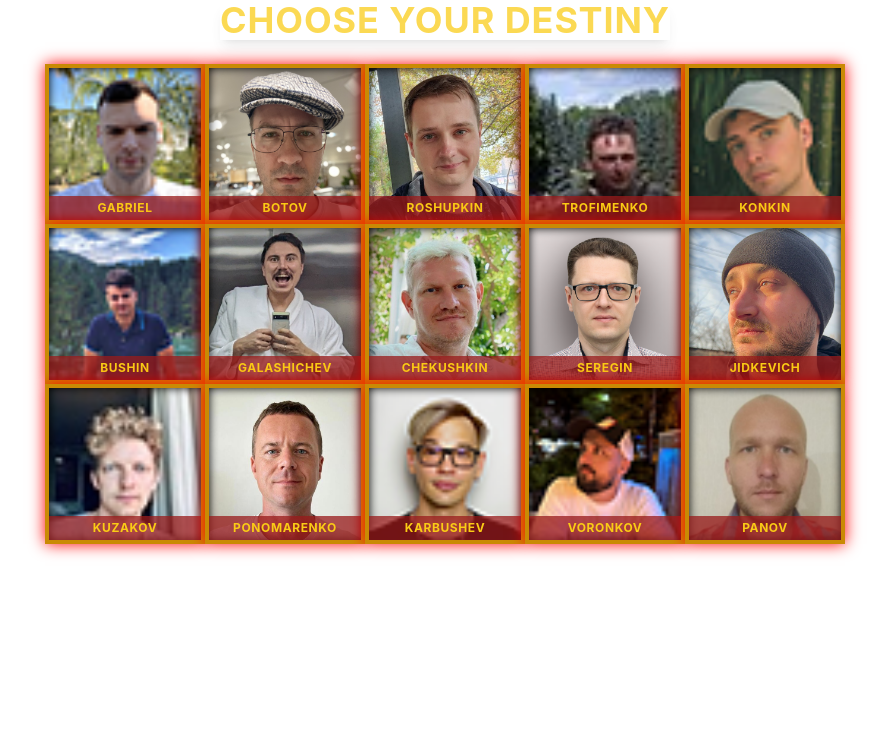
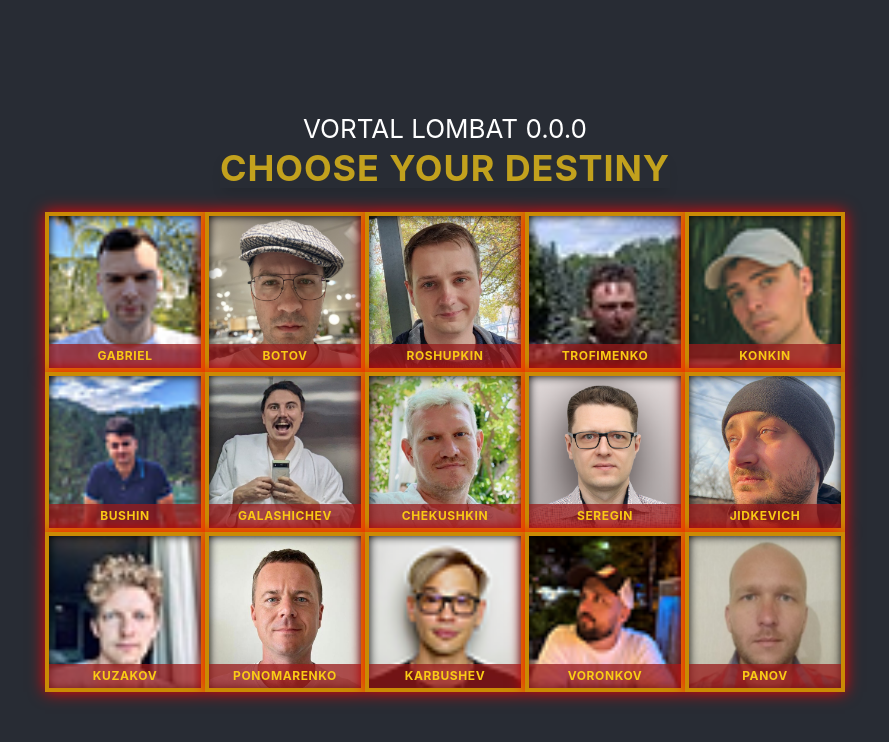
Before and after one commit to iseekyouu/vortal-lombat, a React (Create React App) app in the folder client/: page / in a window 1280 px wide. Shown: the top 742 px of the page, without its empty margins (195-1084 px from the left). Built offline with nearby package versions, Linux system fonts and the light colour scheme.

Commit message:
main layout

```diff
--- a/client/src/App.tsx
+++ b/client/src/App.tsx
@@ -4,6 +4,17 @@ import Players from './Players';
 import Fighter from './Fighter';
 import Fight from "./Fight";
 import Fighters from './Fighters';
+
+const MainLayout: React.FC<{ children: React.ReactNode }> = ({ children }) => {
+  return (
+    <div className="App">
+      <header className="App-header">
+        <p>VORTAL LOMBAT 0.0.0</p>
+        {children}
+      </header>
+    </div>
+  );
+};
 
 function App() {
   const [selectedFighter, setSelectedFighter] = React.useState<Fighter | null>(null);
@@ -20,10 +31,10 @@ function App() {
   }
 
   const renderComponent = () => {
-
-
     if (selectedFighter === null || player2 === null) {
-      return <Players chooseFighter={chooseFighter} hideFighters={hideFighters} />;
+      return (
+        <Players chooseFighter={chooseFighter} hideFighters={hideFighters} />
+      );
     }
 
     switch (currentScreen) {
@@ -41,7 +52,7 @@ function App() {
     }
   };
 
-  return renderComponent();
+  return <MainLayout> {renderComponent()}</MainLayout>
 }
 
 
```
